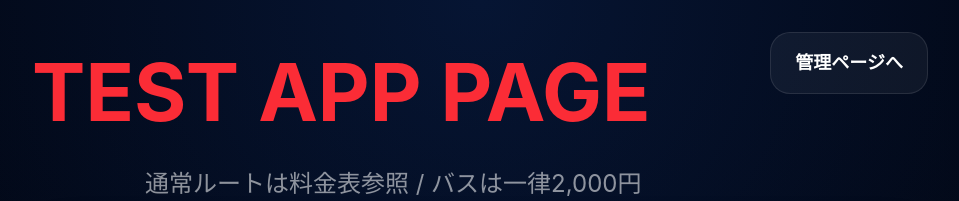
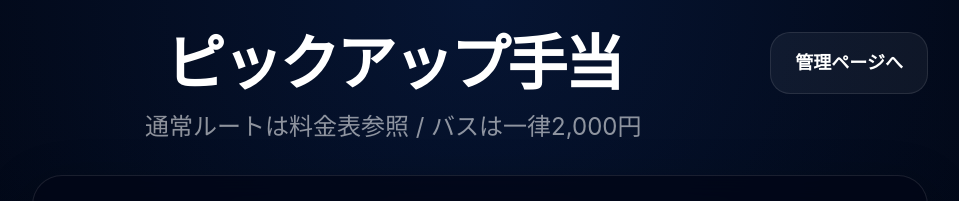
Before and after one commit to sorasasakisyougi-star/pickup-teate-app, a Next.js app: page / in a window 1280 px wide. Shown: the top 201 px of the page, without its empty margins (160-1119 px from the left). Built offline with nearby package versions, Linux system fonts and the light colour scheme; no server answers.

Commit message:
Update page.tsx

```diff
--- a/app/page.tsx
+++ b/app/page.tsx
@@ -824,7 +824,9 @@ export default function Page() {
       <div className="mx-auto w-full max-w-4xl">
         <div className="mb-8 flex items-start justify-between gap-4">
           <div className="min-w-0 flex-1">
-            <h1 className="text-[80px] text-red-500 font-bold">TEST APP PAGE</h1>            <p className="mx-auto mt-4 max-w-xl text-center text-lg leading-8 text-white/55 sm:text-2xl">
+<h1 className="break-keep text-center text-5xl font-extrabold tracking-[-0.05em] leading-[1.05] sm:text-6xl">
+  ピックアップ手当
+</h1><p className="mx-auto mt-4 max-w-xl text-center text-lg leading-8 text-white/55 sm:text-2xl">
               通常ルートは料金表参照 / バスは一律2,000円
             </p>
           </div>
```
